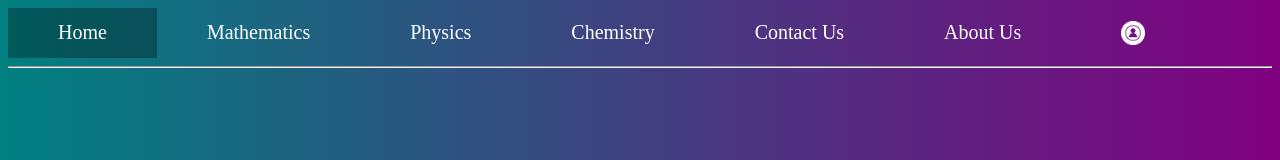
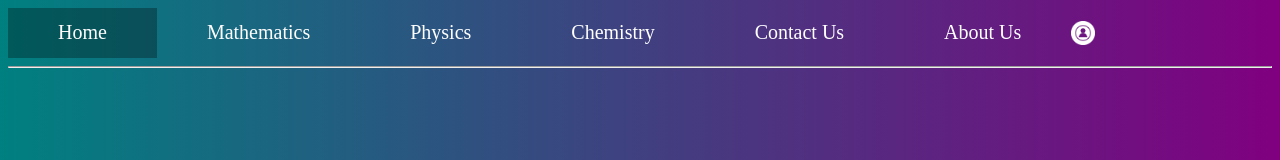
Before and after one commit to formula-book/home, a plain HTML site: page index.html in a window 1280 px wide. Shown: the top 160 px of the page. Drawn offline with Linux system fonts and the light colour scheme.

Commit message:
Update index.html

```diff
--- a/index.html
+++ b/index.html
@@ -16,7 +16,7 @@
           <li class="nav"><a class="nav" href="chemistry.html">Chemistry</a></li>
           <li class="nav"><a class="nav" href="contact.html">Contact Us</a></li>
           <li class="nav"><a class="nav" href="about.html">About Us</a></li>
-          <li class="nav"><a class="nav" href="profile.html"><img src="profile.png" width="24px" height="24px"></a></li>
+          <li class="nav"><a class="profile" href="profile.html"><img src="profile.png" width="24px" height="24px"></a></li>
         </ul>
     </div>
     <hr>
```
